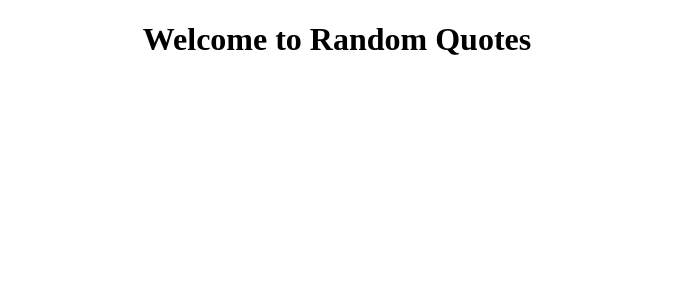
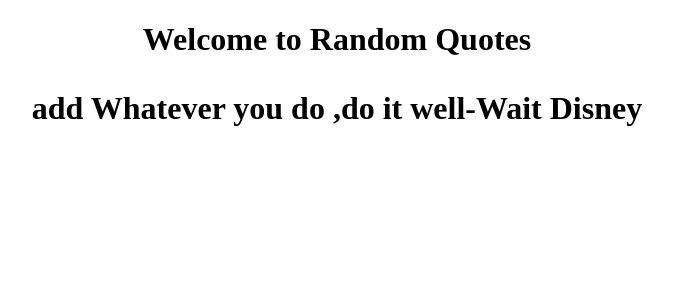
Before and after one commit to Juliet879/Random-Quotes, an Angular app in the folder Quotes/: page / in a window 1280 px wide. Shown: the top 300 px of the page, without its empty margins (303-976 px from the left). Built offline with nearby package versions, Linux system fonts and the light colour scheme.

Commit message:
modified the files

```diff
--- a/Quotes/src/app/app.component.html
+++ b/Quotes/src/app/app.component.html
@@ -1,5 +1,6 @@
 <div style="text-align: center;">
      <h1>
        Welcome to Random Quotes
+       <p>add {{ quote  }}</p>
      </h1>
 </div>
--- a/Quotes/src/app/app.component.ts
+++ b/Quotes/src/app/app.component.ts
@@ -6,5 +6,5 @@
   styleUrls: ['./app.component.css']
 })
 export class AppComponent {
-  title = 'Quotes';
+  quote = 'Whatever you do ,do it well-Wait Disney';
 }
--- a/Quotes/src/app/quote/quote.component.ts
+++ b/Quotes/src/app/quote/quote.component.ts
@@ -2,7 +2,11 @@
 
 @Component({
   selector: 'app-quote',
-  templateUrl: './quote.component.html',
+  template: `
+        <h1>
+           add quote
+        </h1>
+  `,
   styleUrls: ['./quote.component.css']
 })
 export class QuoteComponent implements OnInit {
```
